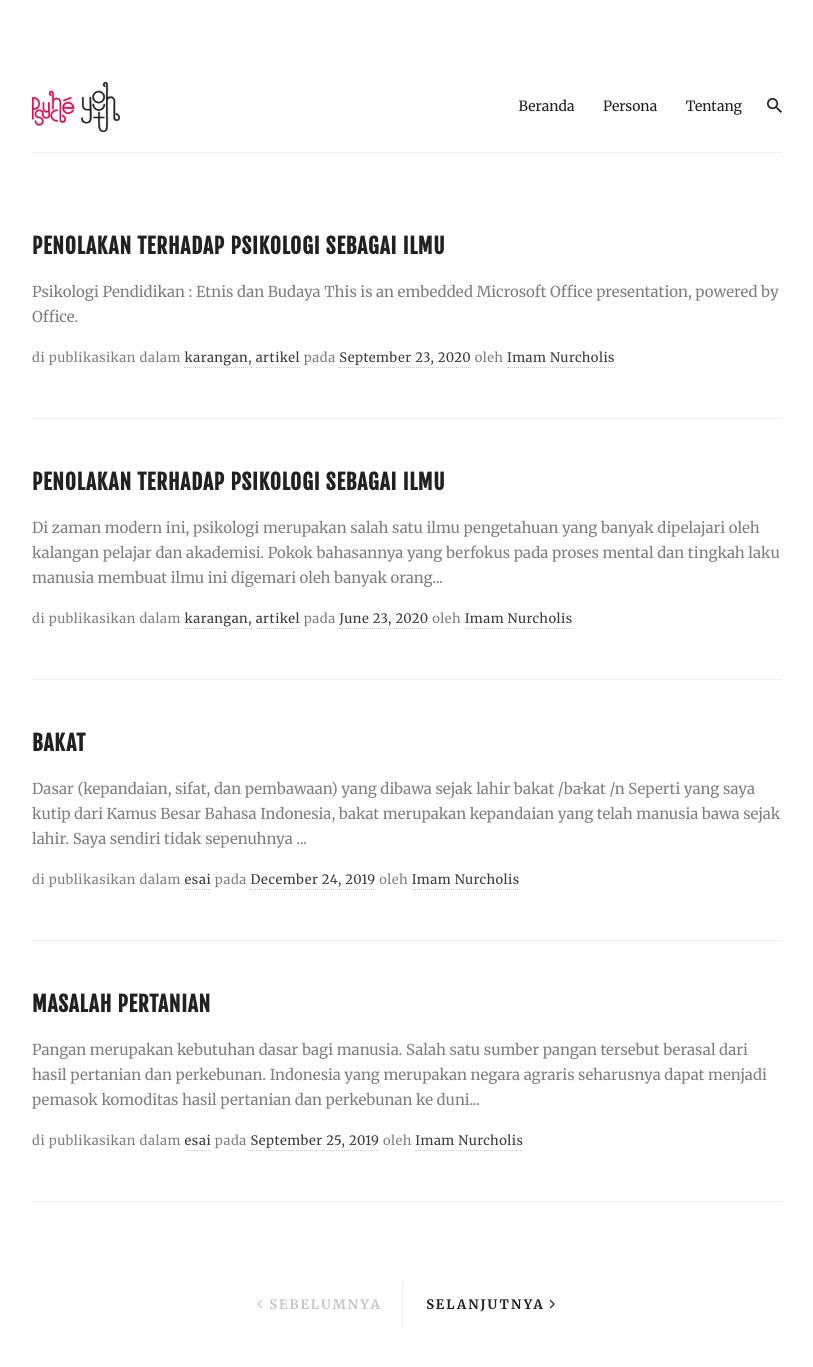
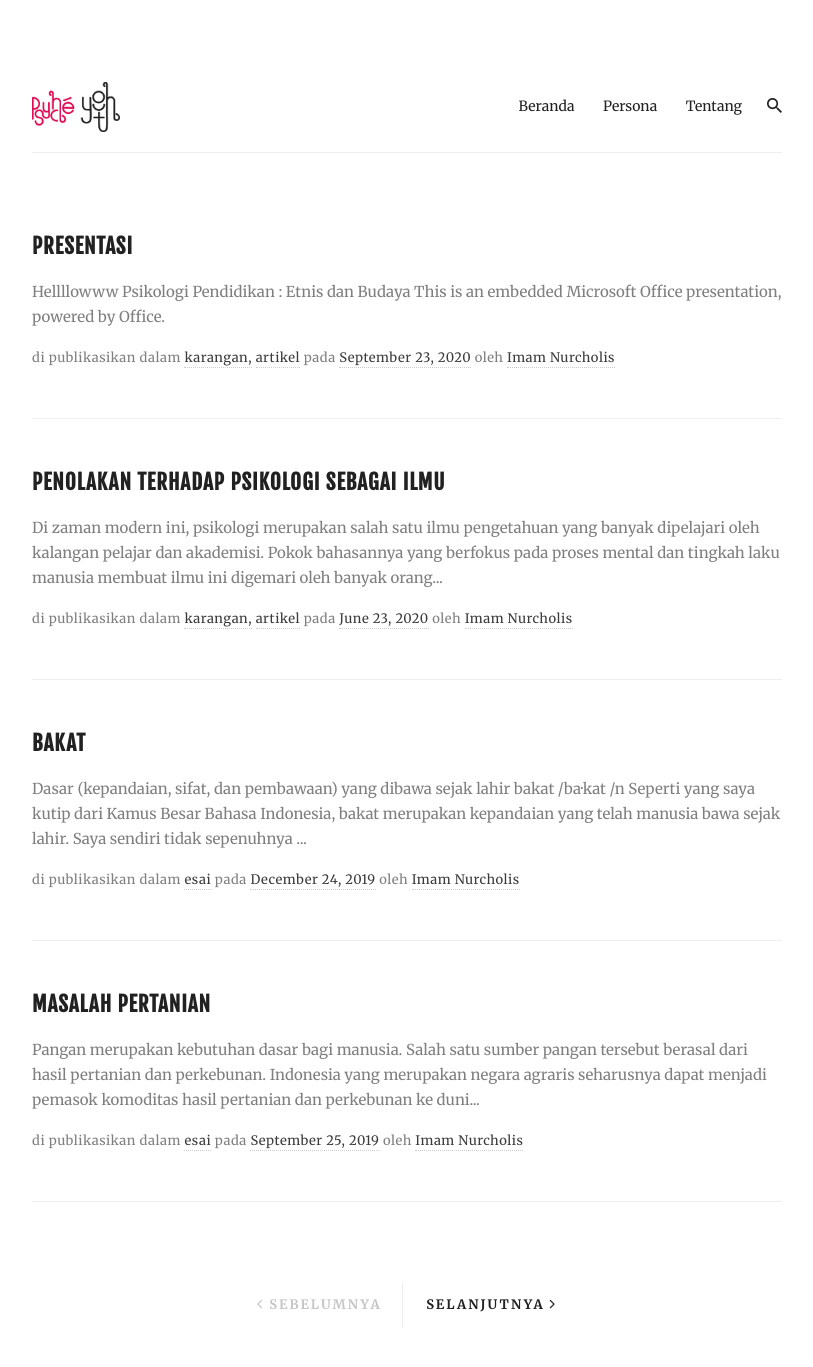
Before and after one commit to imamnrchls/imamnrchls.github.io, a Jekyll site: the page built from index.html, in a window 1280 px wide, cut to the strip 0-1404 px from the top of the page. Shown: the top 1367 px of the strip, without its empty margins (233-1046 px from the left). Built offline with Jekyll 4.4.1, drawn with Linux system fonts in a browser that asks for light colours; the list of posts is cut into pages by our own code.

Commit message:
Update 2020-09-23-file-presentasi.md

```diff
--- a/_posts/2020-09-23-file-presentasi.md
+++ b/_posts/2020-09-23-file-presentasi.md
@@ -1,11 +1,12 @@
 ---
 layout: post
-title: "Penolakan Terhadap Psikologi Sebagai Ilmu"
+title: "Presentasi"
 comments: true
 author: "Imam Nur"
 image : https://images.unsplash.com/photo-1535016120720-40c646be5580?ixlib=rb-1.2.1&ixid=eyJhcHBfaWQiOjEyMDd9&auto=format&fit=crop&w=750&q=80
 tags: [karangan, artikel]
 ---
 
+Hellllowww
 <h3 id="pendidikan">Psikologi Pendidikan : Etnis dan Budaya</h3>
 <iframe src="https://undipmail-my.sharepoint.com/personal/imamnrchls_students_undip_ac_id/_layouts/15/Doc.aspx?sourcedoc={42b7a993-439b-460a-99ff-0426760b1df6}&amp;action=embedview&amp;wdAr=1.7777777777777777" width="1186px" height="691px" frameborder="0">This is an embedded <a target="_blank" href="https://office.com">Microsoft Office</a> presentation, powered by <a target="_blank" href="https://office.com/webapps">Office</a>.</iframe>
```
